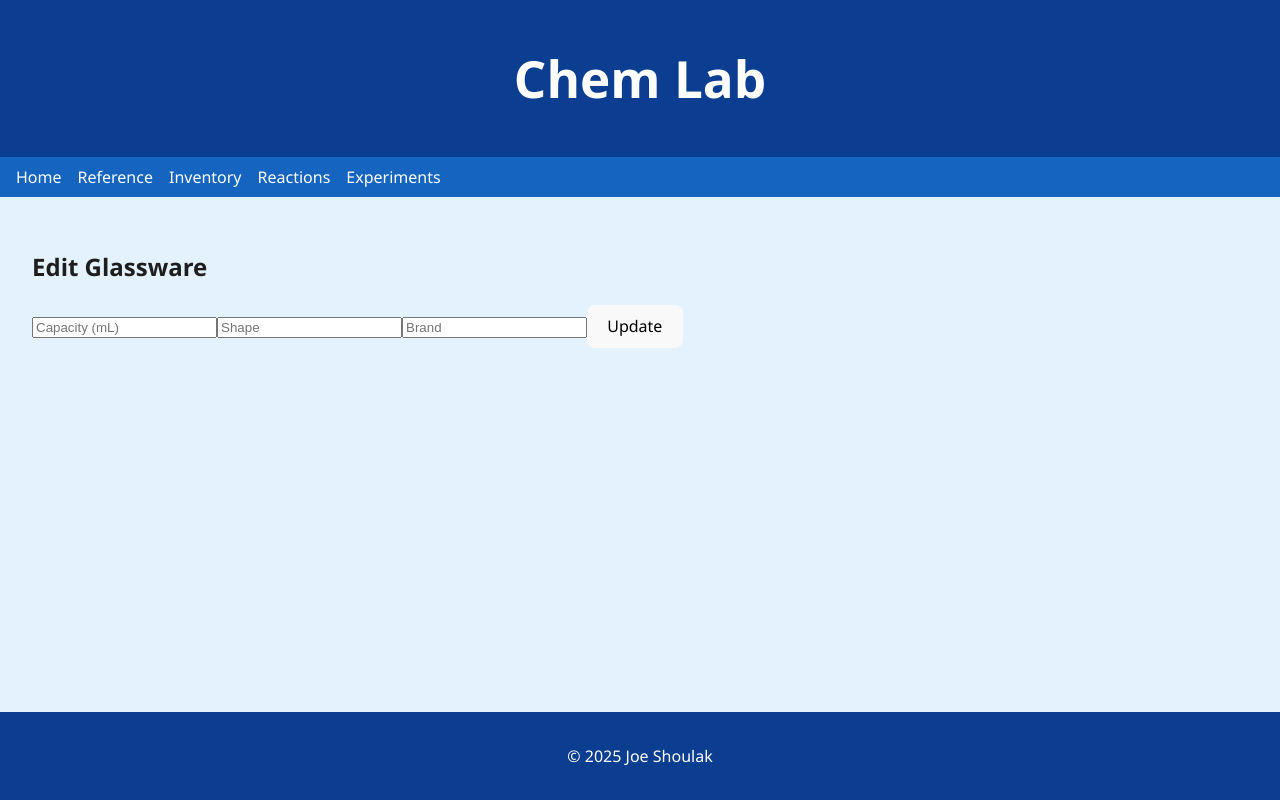
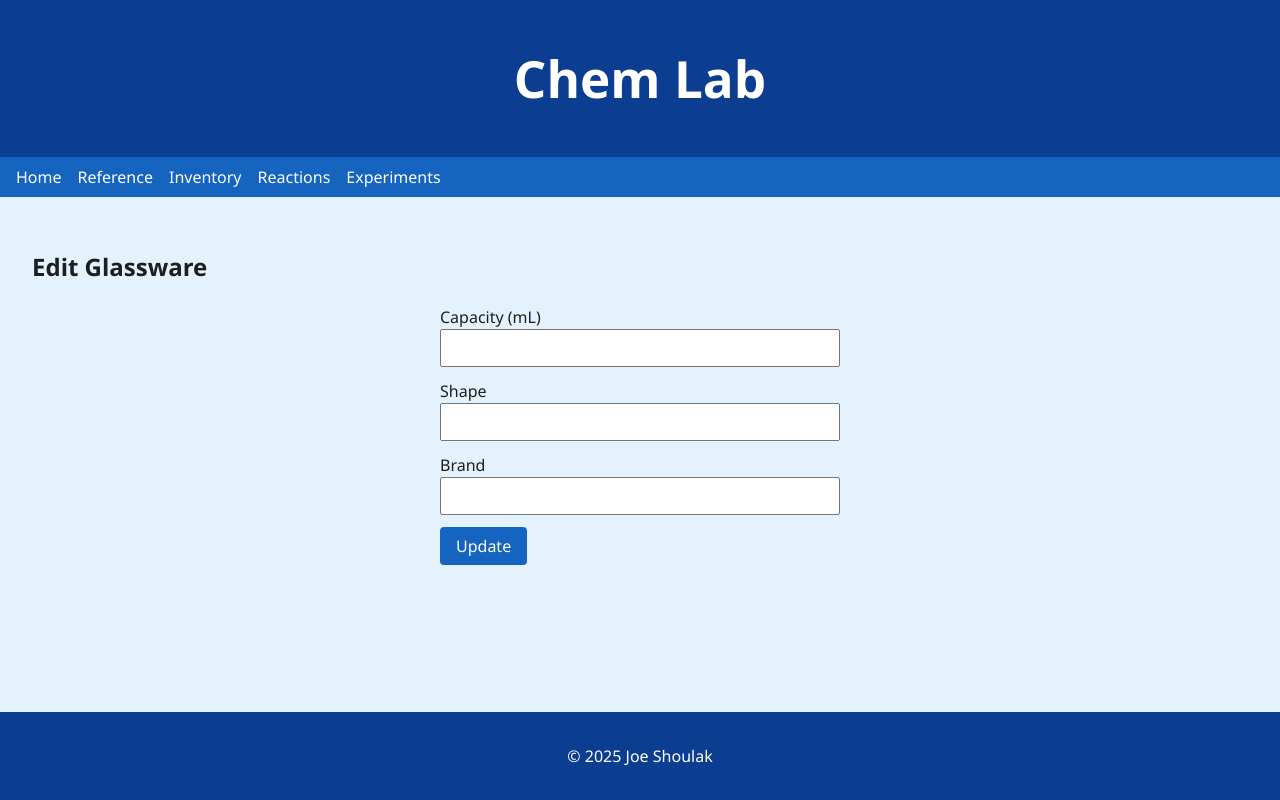
Before and after one commit to JoePShoulak/chem-lab, a React (Vite) app in the folder client/: page /inventory/1/edit in a window 1280 px wide. Built offline with nearby package versions, Linux system fonts and the light colour scheme; no server answers.

Commit message:
style: add shared inventory styles

```diff
--- a/client/src/pages/CreateGlassware.jsx
+++ b/client/src/pages/CreateGlassware.jsx
@@ -1,5 +1,6 @@
 import { useState } from "react";
 import { useNavigate } from "react-router-dom";
+import "./Glassware.scss";
 
 const API_URL = "http://localhost:5000/glassware";
 
@@ -26,23 +27,29 @@ export default function CreateGlassware() {
   return (
     <div>
       <h2>Add Glassware</h2>
-      <form onSubmit={handleSubmit}>
+      <form onSubmit={handleSubmit} className="glassware-form">
+        <label>
+          Capacity (mL)
           <input
             type="number"
             value={capacity}
             onChange={(e) => setCapacity(e.target.value)}
-          placeholder="Capacity (mL)"
           />
+        </label>
+        <label>
+          Shape
           <input
             value={shape}
             onChange={(e) => setShape(e.target.value)}
-          placeholder="Shape"
           />
+        </label>
+        <label>
+          Brand
           <input
             value={brand}
             onChange={(e) => setBrand(e.target.value)}
-          placeholder="Brand"
           />
+        </label>
         <button type="submit">Save</button>
       </form>
     </div>
--- a/client/src/pages/EditGlassware.jsx
+++ b/client/src/pages/EditGlassware.jsx
@@ -1,5 +1,6 @@
 import { useEffect, useState } from "react";
 import { useNavigate, useParams } from "react-router-dom";
+import "./Glassware.scss";
 
 const API_URL = "http://localhost:5000/glassware";
 
@@ -42,23 +43,29 @@ export default function EditGlassware() {
   return (
     <div>
       <h2>Edit Glassware</h2>
-      <form onSubmit={handleSubmit}>
+      <form onSubmit={handleSubmit} className="glassware-form">
+        <label>
+          Capacity (mL)
           <input
             type="number"
             value={capacity}
             onChange={e => setCapacity(e.target.value)}
-          placeholder="Capacity (mL)"
           />
+        </label>
+        <label>
+          Shape
           <input
             value={shape}
             onChange={e => setShape(e.target.value)}
-          placeholder="Shape"
           />
+        </label>
+        <label>
+          Brand
           <input
             value={brand}
             onChange={e => setBrand(e.target.value)}
-          placeholder="Brand"
           />
+        </label>
         <button type="submit">Update</button>
       </form>
     </div>
--- /dev/null
+++ b/client/src/pages/Glassware.scss
@@ -0,0 +1,88 @@
+.glassware-form {
+  display: flex;
+  flex-direction: column;
+  max-width: 400px;
+  margin: 0 auto;
+  gap: 0.75rem;
+
+  label {
+    display: flex;
+    flex-direction: column;
+    font-weight: 500;
+  }
+
+  input {
+    padding: 0.5rem;
+    font-size: 1rem;
+  }
+
+  button {
+    align-self: flex-start;
+    padding: 0.5rem 1rem;
+    background-color: #1565c0;
+    color: #ffffff;
+    border: none;
+    border-radius: 4px;
+    cursor: pointer;
+  }
+}
+
+.glassware-list {
+  list-style: none;
+  padding: 0;
+  max-width: 600px;
+  margin: 1rem 0;
+
+  li {
+    background: #ffffff;
+    padding: 0.75rem 1rem;
+    margin-bottom: 0.5rem;
+    border-radius: 4px;
+    display: flex;
+    justify-content: space-between;
+    align-items: center;
+
+    a {
+      color: #0b3d91;
+      text-decoration: none;
+    }
+
+    .actions {
+      display: flex;
+      gap: 0.5rem;
+
+      a,
+      button {
+        padding: 0.25rem 0.5rem;
+        border-radius: 4px;
+        text-decoration: none;
+      }
+
+      button {
+        background-color: #1565c0;
+        color: #ffffff;
+        border: none;
+        cursor: pointer;
+      }
+    }
+  }
+}
+
+.glassware-detail {
+  max-width: 400px;
+  margin: 0 auto;
+
+  .actions {
+    margin-top: 1rem;
+    display: flex;
+    gap: 0.5rem;
+
+    a {
+      color: #1565c0;
+      text-decoration: none;
+      padding: 0.25rem 0.5rem;
+      border: 1px solid #1565c0;
+      border-radius: 4px;
+    }
+  }
+}
--- a/client/src/pages/GlasswareDetail.jsx
+++ b/client/src/pages/GlasswareDetail.jsx
@@ -1,5 +1,6 @@
 import { useEffect, useState } from "react";
 import { Link, useParams } from "react-router-dom";
+import "./Glassware.scss";
 
 const API_URL = "http://localhost:5000/glassware";
 
@@ -22,11 +23,13 @@ export default function GlasswareDetail() {
   if (!glass) return <p>Glassware not found.</p>;
 
   return (
-    <div>
+    <div className="glassware-detail">
       <h2>{glass.brand} {glass.shape}</h2>
       <p>Capacity: {glass.capacity} mL</p>
-      <Link to={`/inventory/${id}/edit`}>Edit</Link>
-      <Link to="/inventory">Back to list</Link>
+      <div className="actions">
+        <Link to={`/inventory/${id}/edit`}>Edit</Link>
+        <Link to="/inventory">Back to list</Link>
+      </div>
     </div>
   );
 }
--- a/client/src/pages/GlasswareList.jsx
+++ b/client/src/pages/GlasswareList.jsx
@@ -1,5 +1,6 @@
 import { useEffect, useState } from "react";
 import { Link } from "react-router-dom";
+import "./Glassware.scss";
 
 const API_URL = "http://localhost:5000/glassware";
 
@@ -28,12 +29,16 @@ export default function GlasswareList() {
     <div>
       <h2>Inventory</h2>
       <Link to="/inventory/new">Add Glassware</Link>
-      <ul>
+      <ul className="glassware-list">
         {glassware.map(g => (
           <li key={g._id}>
-            <Link to={`/inventory/${g._id}`}>{g.brand} {g.shape} ({g.capacity} mL)</Link>{" "}
-            <Link to={`/inventory/${g._id}/edit`}>Edit</Link>{" "}
-            <button onClick={() => deleteGlass(g._id)}>Delete</button>
+            <Link to={`/inventory/${g._id}`}>
+              {g.brand} {g.shape} ({g.capacity} mL)
+            </Link>
+            <div className="actions">
+              <Link to={`/inventory/${g._id}/edit`}>Edit</Link>
+              <button onClick={() => deleteGlass(g._id)}>Delete</button>
+            </div>
           </li>
         ))}
       </ul>
```
Lines whose indentation alone changed are shown as unchanged.
